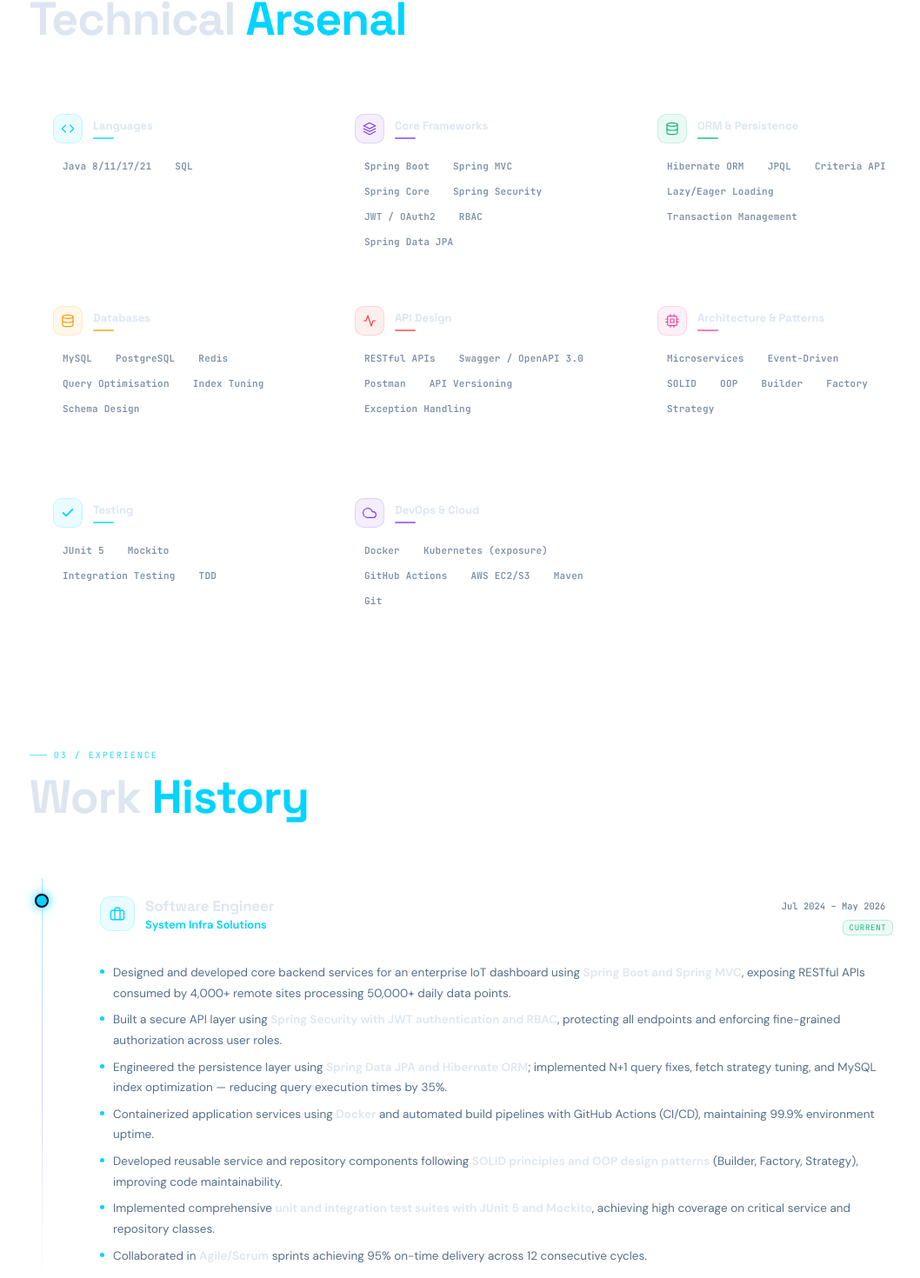
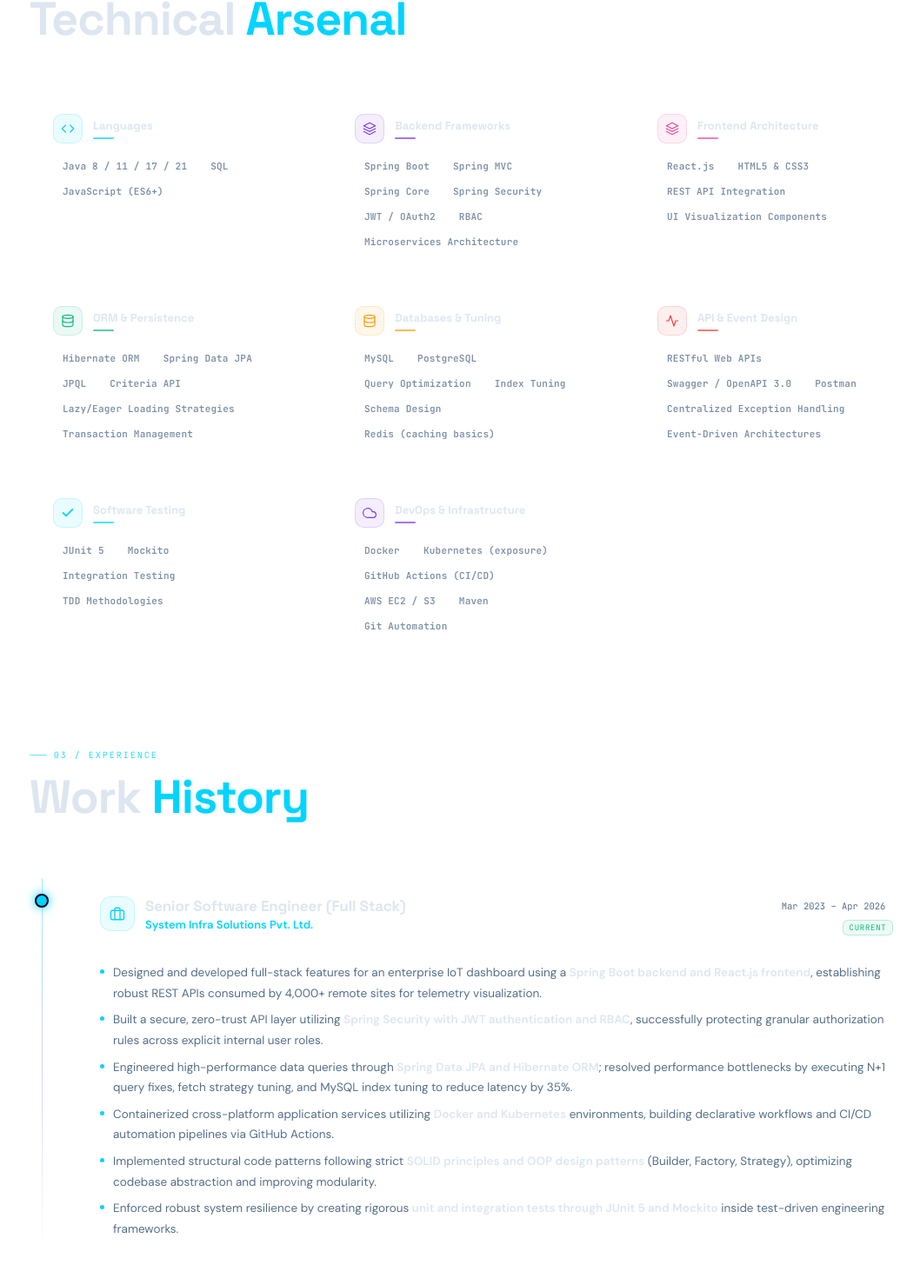
Before and after one commit to Aditya-Prakash07/my-react-portfolio, a React (Create React App) app: page / in a window 1280 px wide. Shown: the part 1120-2590 px from the top of the page at 87% size, without its empty margins (93-1151 px from the left). Built offline with nearby package versions, Linux system fonts and the light colour scheme.

Commit message:
profile update

```diff
--- a/src/App.js
+++ b/src/App.js
@@ -394,13 +394,13 @@ const CustomLogo = ({ size = 18, color = "#fff" }) => (
 
 // ─── DATA ────────────────────────────────────────────────────────────────────
 const RESUME_URL =
-  "https://docs.google.com/document/d/1_7hWokBO5T_qY_p7mlKyTsPIYInhuGXV/edit?usp=sharing&ouid=112457387856955871460&rtpof=true&sd=true";
+  "https://docs.google.com/document/d/1fHzdi6hI1BLoA7Il7ba4yToQNd5w3KQK/edit?usp=sharing&ouid=112457387856955871460&rtpof=true&sd=true";
 const COVER_LETTER_URL =
-  "https://docs.google.com/document/d/1st17gzSPOTwX-msTjVDGnttvXuivpmVs/edit?usp=sharing&ouid=112457387856955871460&rtpof=true&sd=true";
+  "https://docs.google.com/document/d/1_O_sgiMZ6k_vwc90tk8d4aCNdVlOFEOy/edit?usp=sharing&ouid=112457387856955871460&rtpof=true&sd=true";
 
 const DATA = {
   name: "Aditya Prakash",
-  title: "Backend Software Engineer",
+  title: "Senior Full-Stack Developer",
   location: "Hajipur, Bihar, India",
   contact: {
     phone: "+91 9529338081",
@@ -408,27 +408,27 @@ const DATA = {
     linkedin: "aditya-prakash-996538170",
     github: "Aditya-Prakash07",
     leetcode: "Aditya_Prakash07",
-    portfolio: "https://my-portfolio-three-hazel-32.vercel.app/",
+    portfolio: "https://nextendpoint.online",
   },
   summary:
-    "Specializing in Java & Spring Boot — building RESTful APIs, microservices, and high-availability systems that scale to 4,000+ remote sites and process 1M+ daily events.",
+    "Senior SENIOR SOFTWARE ENGINEER with 3+ years of experience delivering production-grade systems across frontend and backend. Specializes in Java, Spring Boot, Microservices, and database query tuning, alongside building interactive, responsive application layers with React.js.",
   roles: [
-    "Backend Engineer",
-    "API Specialist",
-    "Microservices Dev",
-    "Spring Boot Expert",
+    "SENIOR SOFTWARE ENGINEER",
+    "Senior Web Developer",
+    "Spring Boot & React Dev",
+    "System Architect",
   ],
   stats: [
     {
       value: 1000000,
       display: "1M+",
-      label: "Daily Events Processed",
+      label: "Daily Ingestion Events",
       icon: "zap",
     },
     {
       value: 35,
       display: "35%",
-      label: "Query Performance Gain",
+      label: "Query Performance Gains",
       icon: "trending",
     },
     {
@@ -440,7 +440,7 @@ const DATA = {
     {
       value: 4000,
       display: "4K+",
-      label: "Remote Sites Served",
+      label: "Active Remote Sites Served",
       icon: "briefcase",
     },
   ],
@@ -449,10 +449,10 @@ const DATA = {
       cat: "Languages",
       color: "#00D4FF",
       icon: "code",
-      items: ["Java 8/11/17/21", "SQL"],
+      items: ["Java 8 / 11 / 17 / 21", "SQL", "JavaScript (ES6+)"],
     },
     {
-      cat: "Core Frameworks",
+      cat: "Backend Frameworks",
       color: "#7C3AED",
       icon: "layers",
       items: [
@@ -462,7 +462,18 @@ const DATA = {
         "Spring Security",
         "JWT / OAuth2",
         "RBAC",
-        "Spring Data JPA",
+        "Microservices Architecture",
+      ],
+    },
+    {
+      cat: "Frontend Architecture",
+      color: "#EC4899",
+      icon: "layers",
+      items: [
+        "React.js",
+        "HTML5 & CSS3",
+        "REST API Integration",
+        "UI Visualization Components",
       ],
     },
     {
@@ -471,151 +482,147 @@ const DATA = {
       icon: "database",
       items: [
         "Hibernate ORM",
+        "Spring Data JPA",
         "JPQL",
         "Criteria API",
-        "Lazy/Eager Loading",
+        "Lazy/Eager Loading Strategies",
         "Transaction Management",
       ],
     },
     {
-      cat: "Databases",
+      cat: "Databases & Tuning",
       color: "#F59E0B",
       icon: "database",
       items: [
         "MySQL",
         "PostgreSQL",
-        "Redis",
-        "Query Optimisation",
+        "Query Optimization",
         "Index Tuning",
         "Schema Design",
+        "Redis (caching basics)",
       ],
     },
     {
-      cat: "API Design",
+      cat: "API & Event Design",
       color: "#EF4444",
       icon: "activity",
       items: [
-        "RESTful APIs",
+        "RESTful Web APIs",
         "Swagger / OpenAPI 3.0",
         "Postman",
-        "API Versioning",
-        "Exception Handling",
+        "Centralized Exception Handling",
+        "Event-Driven Architectures",
       ],
     },
     {
-      cat: "Architecture & Patterns",
-      color: "#EC4899",
-      icon: "cpu",
-      items: [
-        "Microservices",
-        "Event-Driven",
-        "SOLID",
-        "OOP",
-        "Builder",
-        "Factory",
-        "Strategy",
-      ],
+      cat: "Software Testing",
+      color: "#00D4FF",
+      icon: "check",
+      items: ["JUnit 5", "Mockito", "Integration Testing", "TDD Methodologies"],
     },
     {
-      cat: "Testing",
-      color: "#00D4FF",
-      icon: "check",
-      items: ["JUnit 5", "Mockito", "Integration Testing", "TDD"],
-    },
-    {
-      cat: "DevOps & Cloud",
+      cat: "DevOps & Infrastructure",
       color: "#7C3AED",
       icon: "cloud",
       items: [
         "Docker",
         "Kubernetes (exposure)",
-        "GitHub Actions",
-        "AWS EC2/S3",
+        "GitHub Actions (CI/CD)",
+        "AWS EC2 / S3",
         "Maven",
-        "Git",
+        "Git Automation",
       ],
     },
   ],
   experience: [
     {
-      company: "System Infra Solutions",
-      role: "Software Engineer",
+      company: "System Infra Solutions Pvt. Ltd.",
+      role: "Senior Software Engineer (Full Stack)",
       location: "New Delhi, India",
-      period: "Jul 2024 – May 2026",
+      period: "Mar 2023 – Apr 2026",
       current: true,
       color: "#00D4FF",
       bullets: [
         {
-          text: "Designed and developed core backend services for an enterprise IoT dashboard using ",
-          bold: "Spring Boot and Spring MVC",
-          rest: ", exposing RESTful APIs consumed by 4,000+ remote sites processing 50,000+ daily data points.",
+          text: "Designed and developed full-stack features for an enterprise IoT dashboard using a ",
+          bold: "Spring Boot backend and React.js frontend",
+          rest: ", establishing robust REST APIs consumed by 4,000+ remote sites for telemetry visualization.",
         },
         {
-          text: "Built a secure API layer using ",
+          text: "Built a secure, zero-trust API layer utilizing ",
           bold: "Spring Security with JWT authentication and RBAC",
-          rest: ", protecting all endpoints and enforcing fine-grained authorization across user roles.",
+          rest: ", successfully protecting granular authorization rules across explicit internal user roles.",
         },
         {
-          text: "Engineered the persistence layer using ",
+          text: "Engineered high-performance data queries through ",
           bold: "Spring Data JPA and Hibernate ORM",
-          rest: "; implemented N+1 query fixes, fetch strategy tuning, and MySQL index optimization — reducing query execution times by 35%.",
+          rest: "; resolved performance bottlenecks by executing N+1 query fixes, fetch strategy tuning, and MySQL index tuning to reduce latency by 35%.",
         },
         {
-          text: "Containerized application services using ",
-          bold: "Docker",
-          rest: " and automated build pipelines with GitHub Actions (CI/CD), maintaining 99.9% environment uptime.",
+          text: "Containerized cross-platform application services utilizing ",
+          bold: "Docker and Kubernetes",
+          rest: " environments, building declarative workflows and CI/CD automation pipelines via GitHub Actions.",
         },
         {
-          text: "Developed reusable service and repository components following ",
+          text: "Implemented structural code patterns following strict ",
           bold: "SOLID principles and OOP design patterns",
-          rest: " (Builder, Factory, Strategy), improving code maintainability.",
+          rest: " (Builder, Factory, Strategy), optimizing codebase abstraction and improving modularity.",
         },
         {
-          text: "Implemented comprehensive ",
-          bold: "unit and integration test suites with JUnit 5 and Mockito",
-          rest: ", achieving high coverage on critical service and repository classes.",
-        },
-        {
-          text: "Collaborated in ",
-          bold: "Agile/Scrum",
-          rest: " sprints achieving 95% on-time delivery across 12 consecutive cycles.",
+          text: "Enforced robust system resilience by creating rigorous ",
+          bold: "unit and integration tests through JUnit 5 and Mockito",
+          rest: " inside test-driven engineering frameworks.",
         },
       ],
     },
   ],
   projects: [
     {
-      name: "SISAXS — Enterprise IoT Ingestion Platform",
+      name: "SISAXS — Enterprise IoT Ingestion & Analytics Platform",
       color: "#00D4FF",
-      tags: ["Java 17", "Spring Boot", "Spring Data JPA", "MySQL", "Docker"],
-      metric: "1M+ events/day",
-      desc: "Designed a fault-tolerant Spring Boot data ingestion engine processing 1M+ daily telemetry events from distributed IoT sensors. Engineered async service layers for 99.8% uptime under peak load. Restructured MySQL schemas with composite indexes, reducing transaction bottlenecks by 30%. Centralized exception handling via @ControllerAdvice.",
+      tags: [
+        "Java 17",
+        "Spring Boot",
+        "Spring Data JPA",
+        "MySQL",
+        "React.js",
+        "Docker",
+      ],
+      metric: "1M+ telemetry events/day",
+      desc: "Designed a fault-tolerant data ingestion engine using async architecture to sustain 99.8% uptime under peak loads. Built real-time React.js monitoring dashboards mapped to authenticated backend endpoints. Restructured MySQL schemas using composite indexes and optimized queries to mitigate transactional blocks by 30%.",
     },
     {
-      name: "iProtect — Real-Time Security Monitoring",
+      name: "iProtect — Real-Time Hardware Health Monitoring",
       color: "#7C3AED",
-      tags: ["Spring Boot", "Spring Security", "PostgreSQL", "Hibernate ORM"],
-      metric: "45% latency drop",
-      desc: "Built the backend for a real-time hardware health monitoring platform serving 50+ remote locations. Reduced API latency by 45% by eliminating N+1 query patterns in Hibernate ORM, refactoring fetch strategies, and optimizing PostgreSQL query plans via EXPLAIN ANALYZE.",
+      tags: [
+        "Spring Boot",
+        "React.js",
+        "PostgreSQL",
+        "Hibernate ORM",
+        "Spring Security",
+      ],
+      metric: "45% API latency drop",
+      desc: "Built a secure B2B remote health tracking platform serving 50+ unique edge node locations. Eliminated severe N+1 access patterns inside Hibernate by refactoring operational fetch rules and auditing query maps via EXPLAIN ANALYZE. Delivered an interactive alert tracking dashboard layout utilizing React.js.",
     },
     {
-      name: "E-Commerce Platform — Microservices",
+      name: "E-Commerce Infrastructure — Scalable Microservices",
       color: "#10B981",
       tags: [
         "Java 17",
         "Spring Boot",
         "Microservices",
         "Spring Security",
+        "React.js",
         "MySQL",
       ],
-      metric: "25% p99 improvement",
-      desc: "Built a microservices-based backend using Spring Boot with inter-service REST communication. Implemented Spring Security (JWT + RBAC) supporting 500+ concurrent users. Reduced API p99 response times by 25% through JPA fetch strategy optimisation and DTO projections.",
+      metric: "25% p99 timeline improvement",
+      desc: "Created an distributed service application using isolated runtime context instances communicating via high-speed REST configurations. Protected service state configurations through JWT structures. Enhanced frontend response loops in React by moving component maps into granular DTO projections.",
     },
   ],
   education: {
     school: "SRM Institute of Science and Technology",
     degree: "Master of Computer Applications (MCA)",
-    field: "Computer Science",
+    field: "Computer Science & Application Engineering",
     period: "2023 – 2025",
     gpa: "9.35",
     location: "Chennai, India",
@@ -625,13 +632,13 @@ const DATA = {
   certifications: [
     {
       name: "Full Stack Java Developer",
-      issuer: "AccioJob · Core Java, DSA, Spring Boot",
+      issuer: "AccioJob · Core Java, DSA, Spring Boot, React.js Frameworks",
       color: "#F59E0B",
       icon: "code",
       link: "https://drive.google.com/file/d/17gc4Y3a4Wy2mx9EDOac25NqpWOL0fVEX/view?usp=sharing",
     },
     {
-      name: "Prompt Engineering & AI Fundamentals",
+      name: "Prompt Engineering & AI Model Architecture",
       issuer: "Anthropic",
       color: "#7C3AED",
       icon: "cpu",
@@ -640,13 +647,13 @@ const DATA = {
   ],
   achievements: [
     {
-      text: "Ranked top 5% globally on AccioJob",
-      highlight: "1,100+ DSA problems",
+      text: "Ranked top 5% globally on AccioJob Platform",
+      highlight: "1,100+ Advanced DSA Challenges Solved",
       icon: "award",
     },
     {
-      text: "100+ LeetCode problems solved",
-      highlight: "Graphs · Trees · DP",
+      text: "Solved 100+ algorithmic structures challenges on LeetCode",
+      highlight: "Advanced Optimization, Graphs & DP Maps",
       icon: "code",
     },
   ],
@@ -1437,7 +1444,7 @@ function MobileMenu({
                   letterSpacing: "0.1em",
                 }}
               >
-                BACKEND ENGINEER
+                SENIOR SOFTWARE ENGINEER
               </div>
             </div>
           </div>
@@ -1781,6 +1788,7 @@ export default function Portfolio() {
         @import url('https://fonts.googleapis.com/css2?family=Space+Grotesk:wght@300;400;500;600;700;800&family=DM+Sans:opsz,wght@9..40,300;9..40,400;9..40,500;9..40,600&family=JetBrains+Mono:wght@400;500;600&display=swap');
         *{box-sizing:border-box;margin:0;padding:0;}
         html{scroll-behavior:smooth;}
+        }
         ::selection{background:${A}28;color:${A};}
         ::-webkit-scrollbar{width:3px;}
         ::-webkit-scrollbar-track{background:transparent;}
@@ -1869,7 +1877,7 @@ export default function Portfolio() {
                   letterSpacing: "0.1em",
                 }}
               >
-                BACKEND ENGINEER
+                SENIOR SOFTWARE ENGINEER
               </div>
             </div>
           )}
@@ -2031,7 +2039,10 @@ export default function Portfolio() {
                 <div
                   style={{
                     position: "absolute",
-                    inset: 0,
+                    top: 0,
+                    left: 0,
+                    right: 0,
+                    bottom: 0,
                     borderRadius: "50%",
                     background: "#10B981",
                   }}
@@ -2242,7 +2253,7 @@ export default function Portfolio() {
                   letterSpacing: "0.1em",
                 }}
               >
-                CONNECT
+                CONNNECT
               </span>
               <div
                 style={{
@@ -3232,7 +3243,7 @@ export default function Portfolio() {
                       lineHeight: 1.2,
                     }}
                   >
-                    Looking for New Opportunities
+                    Looking for Senior Full-Stack Opportunities
                   </h3>
                   <p
                     style={{
@@ -3242,9 +3253,10 @@ export default function Portfolio() {
                       marginBottom: 24,
                     }}
                   >
-                    Backend Software Engineer with nearly 2 years of production
-                    experience in Java & Spring Boot. Open to full-time roles
-                    and technical collaborations.
+                    Full-Stack Software Engineer with 3+ years of production
+                    experience across Java, Spring Boot, SQL architectures, and
+                    React.js. Open to impactful full-time roles, system
+                    collaborations, and code design reviews.
                   </p>
                   <div style={{ display: "flex", gap: 10, flexWrap: "wrap" }}>
                     <a
@@ -3634,7 +3646,6 @@ function MagneticCursorDesktop({ dark }) {
         }}
       />
       <div
-        ref={ring}
         style={{
           position: "fixed",
           top: 0,
```
